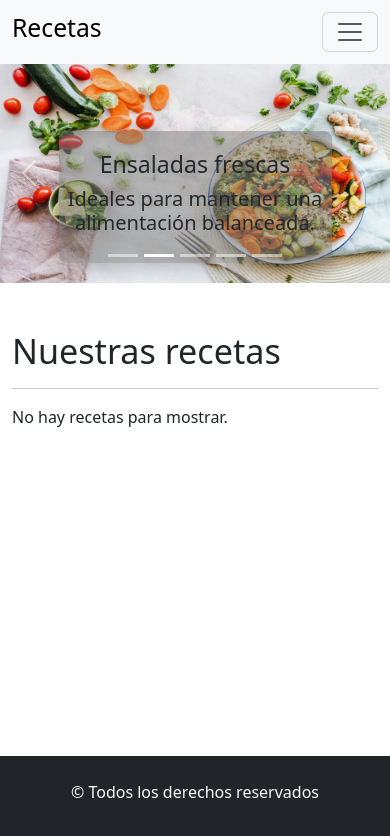
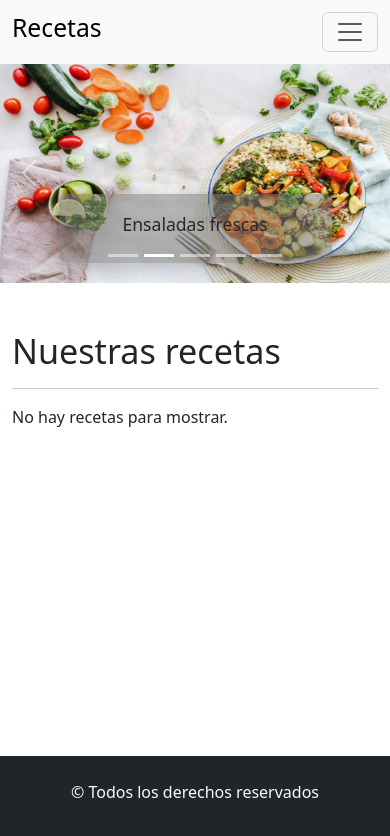
Before and after one commit to hernanortiz1/ejercicio14React, a React (Vite) app: page / in a window 390 px wide. Shown: the top 836 px of the page. Built offline with nearby package versions, Linux system fonts and the light colour scheme.

Commit message:
corregi tamaño de imagenes y agregue media para dispositivos moviles

```diff
--- a/src/components/pages/Inicio.jsx
+++ b/src/components/pages/Inicio.jsx
@@ -10,16 +10,19 @@ import imagen5 from "../../assets/imgCarrouselInicio/img5.jpg";
 const Inicio = ({ recetas }) => {
   return (
     <section className="mainSection">
+
         <Carousel fade>
           <Carousel.Item>
             <img
               src={imagen1}
               alt="imagen de waffles con frutas"
-            className="d-block w-100"
+              className="d-block w-100 imgCarousel"
             />
             <Carousel.Caption className="shadow rounded-3 text-dark fondoTextoCarousel">
-            <h3 >Waffles con frutas</h3>
-            <h5>Disfruta de un desayuno saludable y lleno de energía.</h5>
+              <h3 className="titulo-carousel">Waffles con frutas</h3>
+              <h5 className="d-none d-md-block">
+                Disfruta de un desayuno saludable y lleno de energía.
+              </h5>
             </Carousel.Caption>
           </Carousel.Item>
 
@@ -27,19 +30,27 @@ const Inicio = ({ recetas }) => {
             <img
               src={imagen2}
               alt="imagen de ensalada"
-            className="d-block w-100"
+              className="d-block w-100 imgCarousel"
             />
             <Carousel.Caption className="shadow rounded-3 text-dark fondoTextoCarousel">
-            <h3>Ensaladas frescas</h3>
-            <h5>Ideales para mantener una alimentación balanceada.</h5>
+              <h3 className="titulo-carousel">Ensaladas frescas</h3>
+              <h5 className="d-none d-md-block">
+                Ideales para mantener una alimentación balanceada.
+              </h5>
             </Carousel.Caption>
           </Carousel.Item>
 
-        <Carousel.Item >
-          <img src={imagen3} alt="imagen de fideos" className="d-block w-100" />
+          <Carousel.Item>
+            <img
+              src={imagen3}
+              alt="imagen de fideos"
+              className="d-block w-100 imgCarousel"
+            />
             <Carousel.Caption className="shadow rounded-3 text-white fondoTextoCarousel">
-            <h3>Pastas artesanales</h3>
-            <h5>Descubre sabores únicos en cada bocado.</h5>
+              <h3 className="titulo-carousel">Pastas artesanales</h3>
+              <h5 className="d-none d-md-block">
+                Descubre sabores únicos en cada bocado.
+              </h5>
             </Carousel.Caption>
           </Carousel.Item>
 
@@ -47,11 +58,13 @@ const Inicio = ({ recetas }) => {
             <img
               src={imagen4}
               alt="imagen de ensalada de frutas"
-            className="d-block w-100"
+              className="d-block w-100 imgCarousel"
             />
             <Carousel.Caption className="shadow rounded-3 text-dark fondoTextoCarousel">
-            <h3>Ensalada de frutas</h3>
-            <h5>La opción perfecta para un postre saludable.</h5>
+              <h3 className="titulo-carousel">Ensalada de frutas</h3>
+              <h5 className="d-none d-md-block">
+                La opción perfecta para un postre saludable.
+              </h5>
             </Carousel.Caption>
           </Carousel.Item>
 
@@ -59,14 +72,17 @@ const Inicio = ({ recetas }) => {
             <img
               src={imagen5}
               alt="imagen de hamburguesa con papas fritas"
-            className="d-block w-100"
+              className="d-block w-100 imgCarousel"
             />
             <Carousel.Caption className="shadow rounded-3 text-white fondoTextoCarousel">
-            <h3>Hamburguesas caseras</h3>
-            <h5>Acompañadas de papas fritas crujientes.</h5>
+              <h3 className="titulo-carousel">Hamburguesas caseras</h3>
+              <h5 className="d-none d-md-block">
+                Acompañadas de papas fritas crujientes.
+              </h5>
             </Carousel.Caption>
           </Carousel.Item>
         </Carousel>
+
 
       <Container className="mt-5">
         <h1 className="display-4">Nuestras recetas</h1>
--- a/src/index.css
+++ b/src/index.css
@@ -47,3 +47,14 @@ main {
 .fondoTextoCarousel{
   background-color: rgba(128, 128, 128, 0.516);
 }
+
+.imgCarousel{
+  max-height: 700px;
+  object-fit: cover;
+}
+
+@media (max-width: 767px) {
+  .titulo-carousel {
+    font-size: 1.1rem;
+  }
+}
```
Lines whose indentation alone changed are shown as unchanged.
